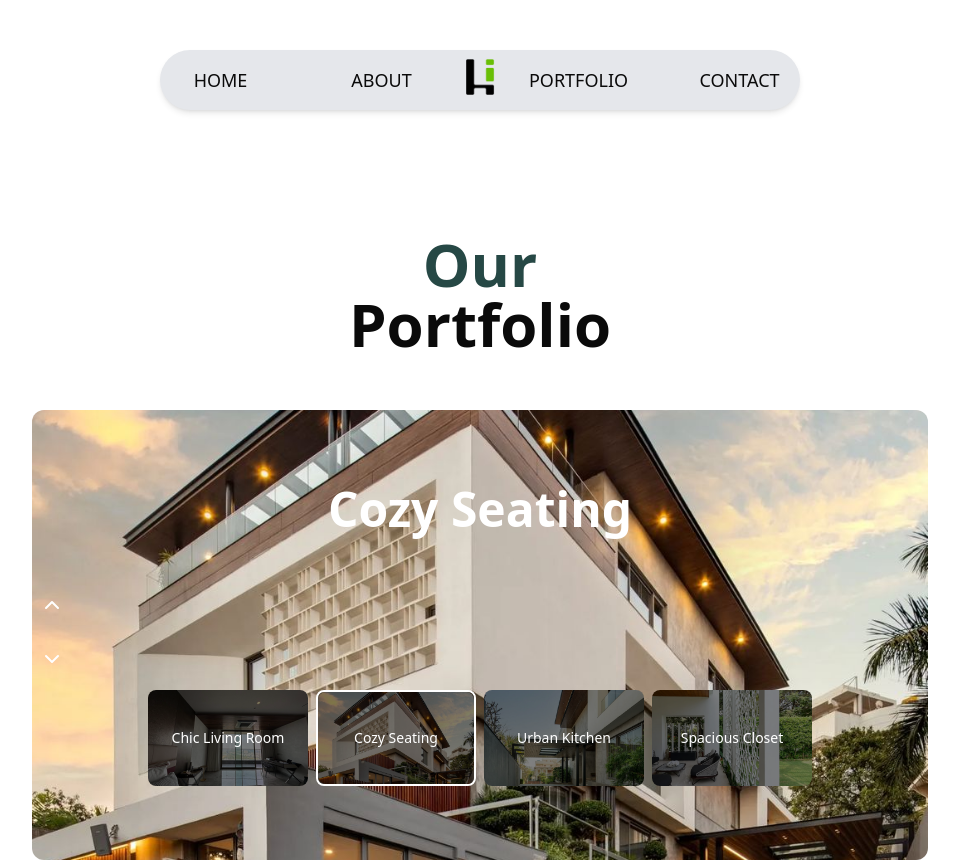
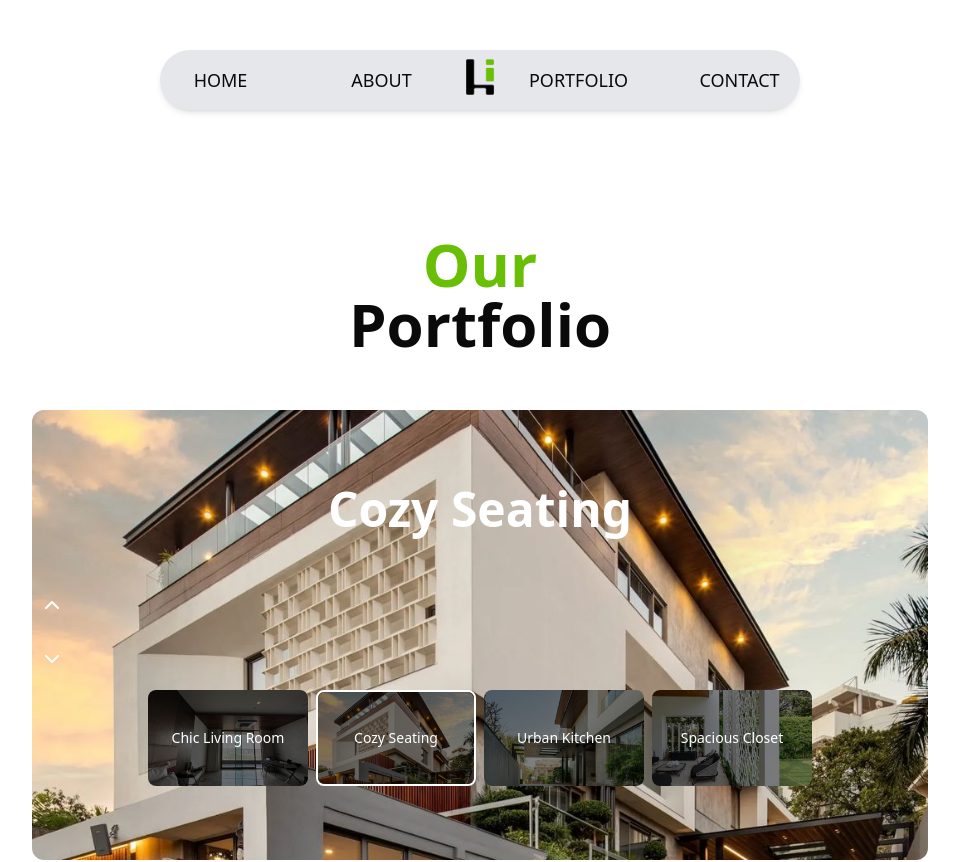
Before and after one commit to Matrixszh/int, a Next.js app: page /Portfolio in a window 1280 px wide. Shown: the top 862 px of the page, without its empty margins (160-1119 px from the left). Built offline with nearby package versions, Linux system fonts and the light colour scheme.

Commit message:
changed colour

```diff
--- a/components/LatestProjects.tsx
+++ b/components/LatestProjects.tsx
@@ -59,7 +59,7 @@ const LatestProjects: React.FC = () => {
   return (
     <section id="#" className="py-16 px-5 sm:px-10 lg:px-20 text-center">
       <div className="max-w-7xl mx-auto">
-        <h1 className="text-3xl text-[#264845] sm:text-4xl lg:text-5xl xl:text-6xl font-bold leading-tight">
+        <h1 className="text-3xl text-[#69BF06] sm:text-4xl lg:text-5xl xl:text-6xl font-bold leading-tight">
           Our
         </h1>
         <h1 className="text-3xl sm:text-4xl lg:text-5xl xl:text-6xl font-bold leading-tight">
```
